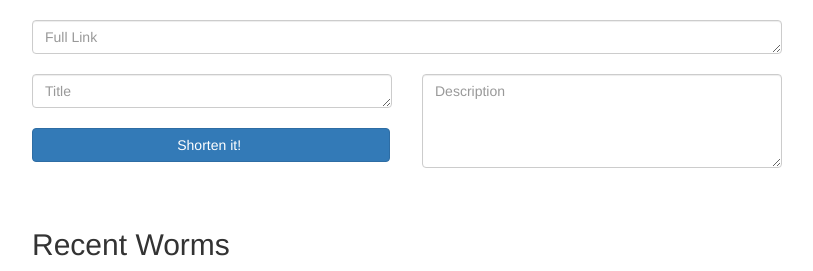
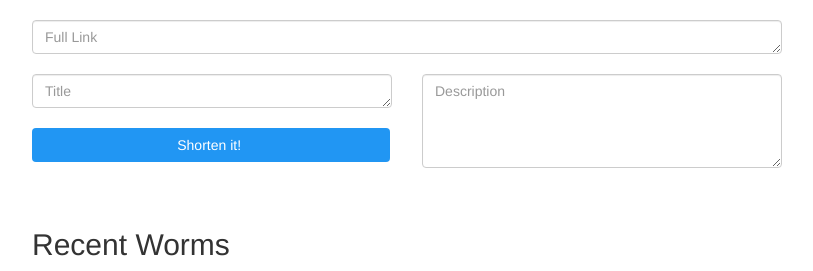
Before and after one commit to ahartz1/urly-bird, a Django app: page / in a window 1280 px wide. Shown: the part 52-323 px from the top of the page, without its empty margins (38-851 px from the left). Run offline with Django 3.2, Linux system fonts and the light colour scheme; data that the repository does not hold is empty; some libraries are stand-ins or nearby versions.

Commit message:
Shorten it button color fix

```diff
--- a/urlybird/static/style.css
+++ b/urlybird/static/style.css
@@ -2,3 +2,10 @@
 .navbar-inverse .navbar-brand{color:#b2dbfb}.navbar-inverse
 .navbar-nav>li>a{color:#b2dbfb}.navbar-inverse
 .navbar-nav>li>a:hover,.navbar-inverse
+
+.btn-primary{background-color:#2196f3;border-color:transparent}
+.btn-primary{background-color:#2196f3;border-color:transparent}
+
+.btn-primary .btn-primary{color:#b2dbfb}.btn-primary
+.btn-primary>li>a{color:#b2dbfb}.btn-primary
+.nbtn-primary>li>a:hover,.btn
```
